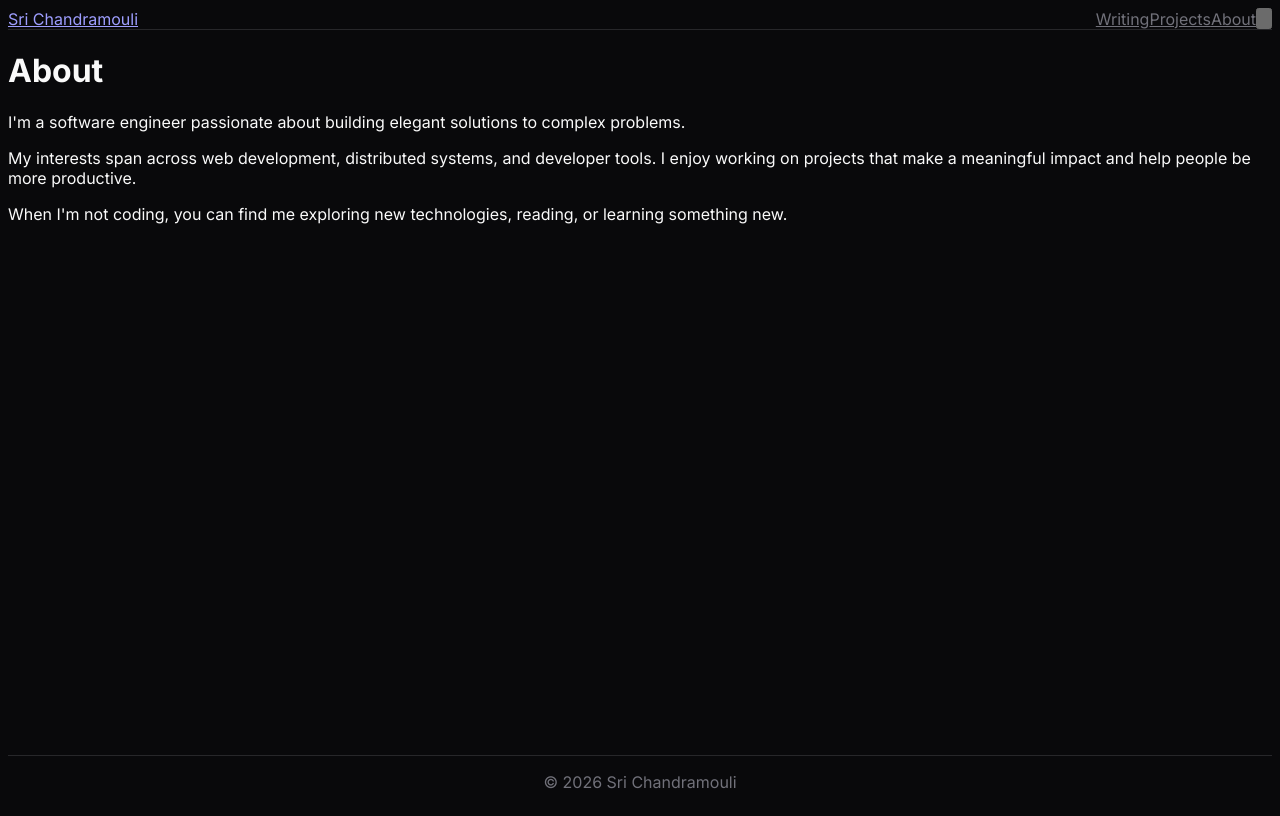
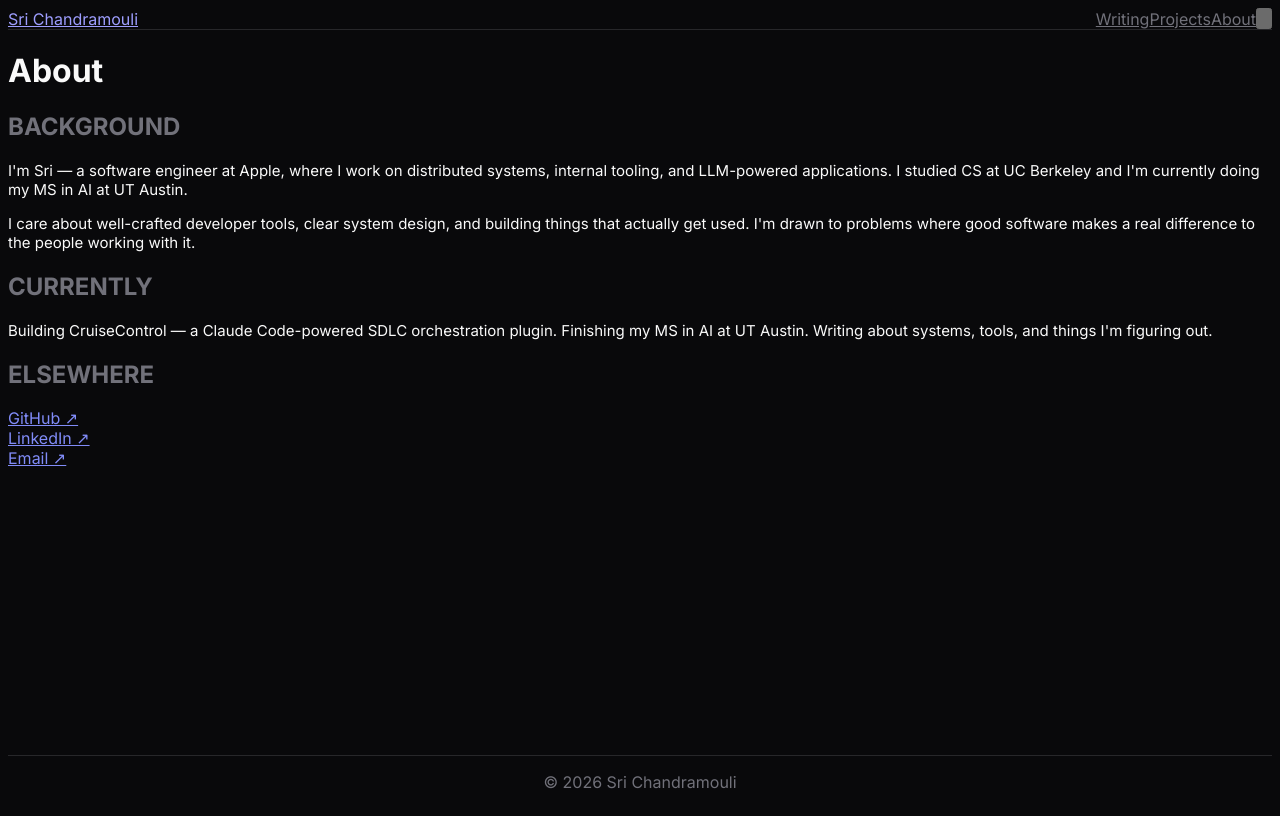
Before and after one commit to sri-c9/personal-website, a Next.js app: page /about in a window 1280 px wide. Built offline with nearby package versions, Linux system fonts and the light colour scheme.

Commit message:
feat: redesign about page with structured sections

```diff
--- a/src/app/about/page.tsx
+++ b/src/app/about/page.tsx
@@ -1,31 +1,92 @@
 import type { Metadata } from 'next';
+import Link from 'next/link';
 
 export const metadata: Metadata = {
-  title: 'About - Sri Chandramouli',
-  description: 'Learn more about Sri Chandramouli',
+  title: 'About — Sri Chandramouli',
+  description: 'About Sri Chandramouli — software engineer, builder, learner.',
 };
 
 export default function About() {
   return (
-    <div className="mx-auto max-w-2xl px-4 sm:px-6 lg:px-8 py-16">
-      <div className="space-y-8">
-        <h1 className="text-4xl font-bold tracking-tight">About</h1>
+    <div className="mx-auto max-w-3xl px-4 sm:px-8 py-16">
+      <div className="space-y-16">
+        <h1 className="text-3xl font-bold tracking-tight">About</h1>
 
-        <div className="prose prose-neutral dark:prose-invert max-w-none">
-          <p className="text-lg leading-relaxed">
-            I'm a software engineer passionate about building elegant solutions to complex problems.
-          </p>
+        {/* Background */}
+        <section className="space-y-4">
+          <h2
+            className="text-xs font-mono tracking-widest uppercase"
+            style={{ color: 'var(--muted)' }}
+          >
+            Background
+          </h2>
+          <div className="space-y-4 text-[15px] leading-relaxed max-w-xl">
+            <p>
+              I&apos;m Sri — a software engineer at Apple, where I work on distributed systems,
+              internal tooling, and LLM-powered applications. I studied CS at UC Berkeley
+              and I&apos;m currently doing my MS in AI at UT Austin.
+            </p>
+            <p>
+              I care about well-crafted developer tools, clear system design, and building
+              things that actually get used. I&apos;m drawn to problems where good software makes
+              a real difference to the people working with it.
+            </p>
+          </div>
+        </section>
 
-          <p className="leading-relaxed">
-            My interests span across web development, distributed systems, and developer tools.
-            I enjoy working on projects that make a meaningful impact and help people be more productive.
-          </p>
+        {/* Currently */}
+        <section className="space-y-4">
+          <h2
+            className="text-xs font-mono tracking-widest uppercase"
+            style={{ color: 'var(--muted)' }}
+          >
+            Currently
+          </h2>
+          <div className="space-y-4 text-[15px] leading-relaxed max-w-xl">
+            <p>
+              Building CruiseControl — a Claude Code-powered SDLC orchestration plugin.
+              Finishing my MS in AI at UT Austin. Writing about systems, tools, and
+              things I&apos;m figuring out.
+            </p>
+          </div>
+        </section>
 
-          <p className="leading-relaxed">
-            When I'm not coding, you can find me exploring new technologies, reading, or
-            learning something new.
-          </p>
-        </div>
+        {/* Elsewhere */}
+        <section className="space-y-4">
+          <h2
+            className="text-xs font-mono tracking-widest uppercase"
+            style={{ color: 'var(--muted)' }}
+          >
+            Elsewhere
+          </h2>
+          <div className="flex flex-col gap-2">
+            <Link
+              href="https://github.com/sri-c9"
+              target="_blank"
+              rel="noopener noreferrer"
+              className="inline-flex items-center gap-2 text-sm transition-opacity hover:opacity-70"
+              style={{ color: 'var(--accent)' }}
+            >
+              GitHub ↗
+            </Link>
+            <Link
+              href="https://www.linkedin.com/in/srichandramouli/"
+              target="_blank"
+              rel="noopener noreferrer"
+              className="inline-flex items-center gap-2 text-sm transition-opacity hover:opacity-70"
+              style={{ color: 'var(--accent)' }}
+            >
+              LinkedIn ↗
+            </Link>
+            <Link
+              href="mailto:sri.chandramouli9@gmail.com"
+              className="inline-flex items-center gap-2 text-sm transition-opacity hover:opacity-70"
+              style={{ color: 'var(--accent)' }}
+            >
+              Email ↗
+            </Link>
+          </div>
+        </section>
       </div>
     </div>
   );
```
